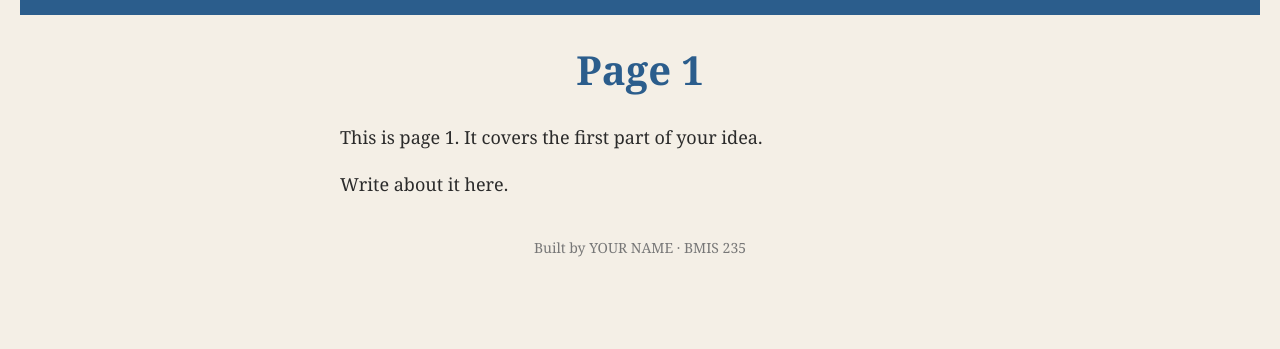
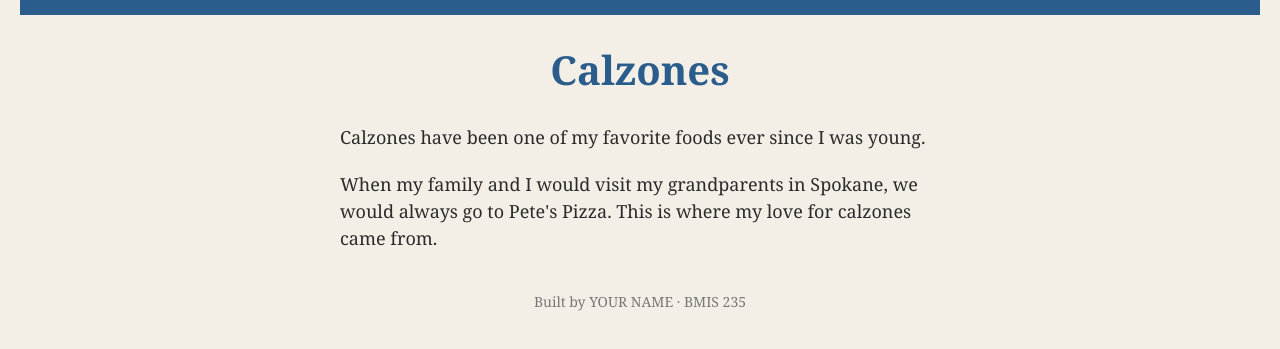
Before and after one commit to ajbombach/bmis235-html-3, a plain HTML site: page calzonee.html in a window 1280 px wide. Shown: the part 71-420 px from the top of the page. Drawn offline with Linux system fonts and the light colour scheme.

Commit message:
Revise author name and update page content
Updated the author name and modified the content to focus on calzones.

```diff
--- a/calzonee.html
+++ b/calzonee.html
@@ -7,7 +7,7 @@
 <html lang="en">
 <head>
 <meta charset="utf-8">
-<meta name="author" content="YOUR NAME">
+<meta name="author" content="AJ Bombach">
 <title>Page 1</title>
 
 <!-- this one line connects the page to the stylesheet -->
@@ -28,9 +28,9 @@
     <a href="cannolis.html"><img src="img/cannolis.png" alt="cannolis"></a>
 </nav>
 
-<h1>Page 1</h1>
-<p>This is page 1. It covers the first part of your idea.</p>
-<p>Write about it here.</p>
+<h1>Calzones</h1>
+<p>Calzones have been one of my favorite foods ever since I was young.</p>
+<p>When my family and I would visit my grandparents in Spokane, we would always go to Pete's Pizza. This is where my love for calzones came from.</p>
 
 <!-- Footer: fill in your name -->
 <footer>Built by YOUR NAME &middot; BMIS 235</footer>
```
